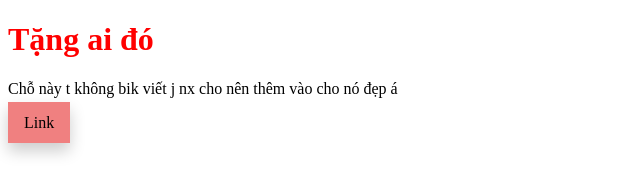
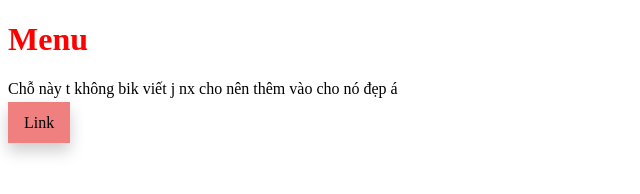
Before and after one commit to KayGV25/Showtime, a plain HTML site: page index.html in a window 1280 px wide. Shown: the whole page, without its empty margins (0-640 px from the left). Drawn offline with Linux system fonts and the light colour scheme.

Commit message:
Update index.html

```diff
--- a/index.html
+++ b/index.html
@@ -7,7 +7,7 @@
     </head>
     <body>
         <div>
-            <h1 class="title">Tặng ai đó</h1>
+            <h1 class="title">Menu</h1>
             <p>Chỗ này t không bik viết j nx cho nên thêm vào cho nó đẹp á</p>
         </div>
         <div class="dropdown">
```
